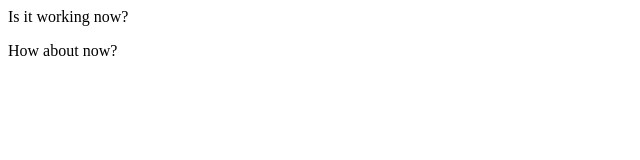
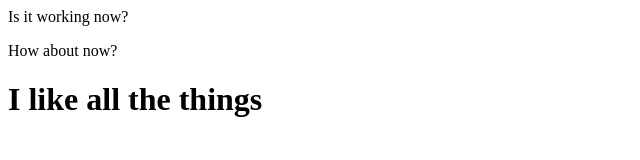
Before and after one commit to keilahoover/git-team-practice, a plain HTML site: page index.html in a window 1280 px wide. Shown: the whole page, without its empty margins (0-640 px from the left). Drawn offline with Linux system fonts and the light colour scheme.

Commit message:
added heading

```diff
--- a/index.html
+++ b/index.html
@@ -11,5 +11,7 @@
   Is it working now?
 
   <p>How about now?</p>
+
+  <h1>I like all the things</h1>
 </body>
 </html>
```
